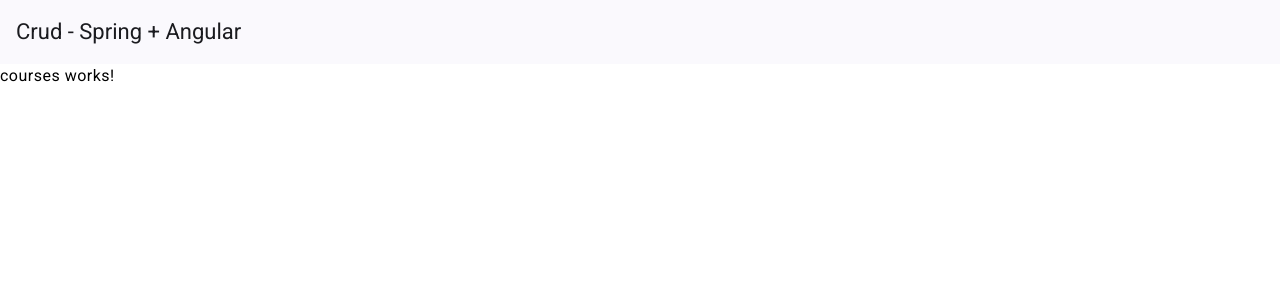
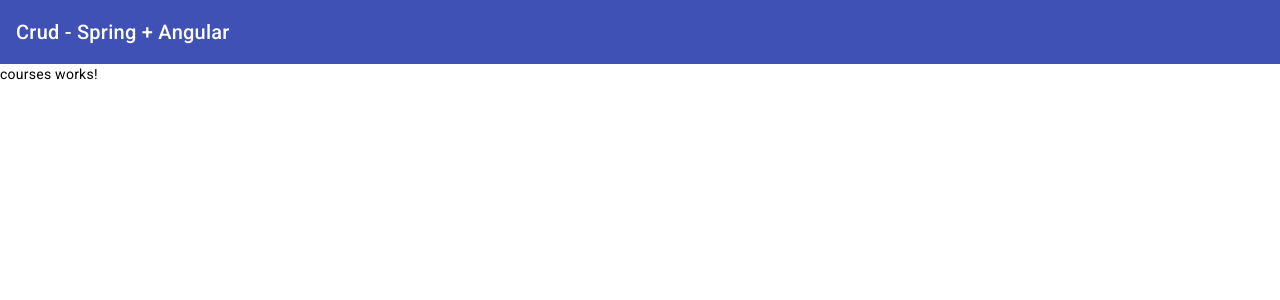
Before and after one commit to Aleejr7/crud-angular-spring, an Angular app in the folder crud-angular/: page /courses in a window 1280 px wide. Shown: the top 300 px of the page. Built offline with nearby package versions, Linux system fonts and the light colour scheme.

Commit message:
CHECK - Aula05 - *Não customizei o Material Design.

```diff
--- a/crud-angular/angular.json
+++ b/crud-angular/angular.json
@@ -39,7 +39,7 @@
               }
             ],
             "styles": [
-              "@angular/material/prebuilt-themes/azure-blue.css",
+              "@angular/material/prebuilt-themes/indigo-pink.css",
               "src/styles.scss"
             ],
             "scripts": [],
--- a/crud-angular/src/styles.scss
+++ b/crud-angular/src/styles.scss
@@ -1,4 +1,5 @@
 /* You can add global styles to this file, and also import other style files */
+@import '@angular/material/prebuilt-themes/indigo-pink.css';
 
 html, body { height: 100%; }
 body { margin: 0; font-family: Roboto, "Helvetica Neue", sans-serif; }
```
